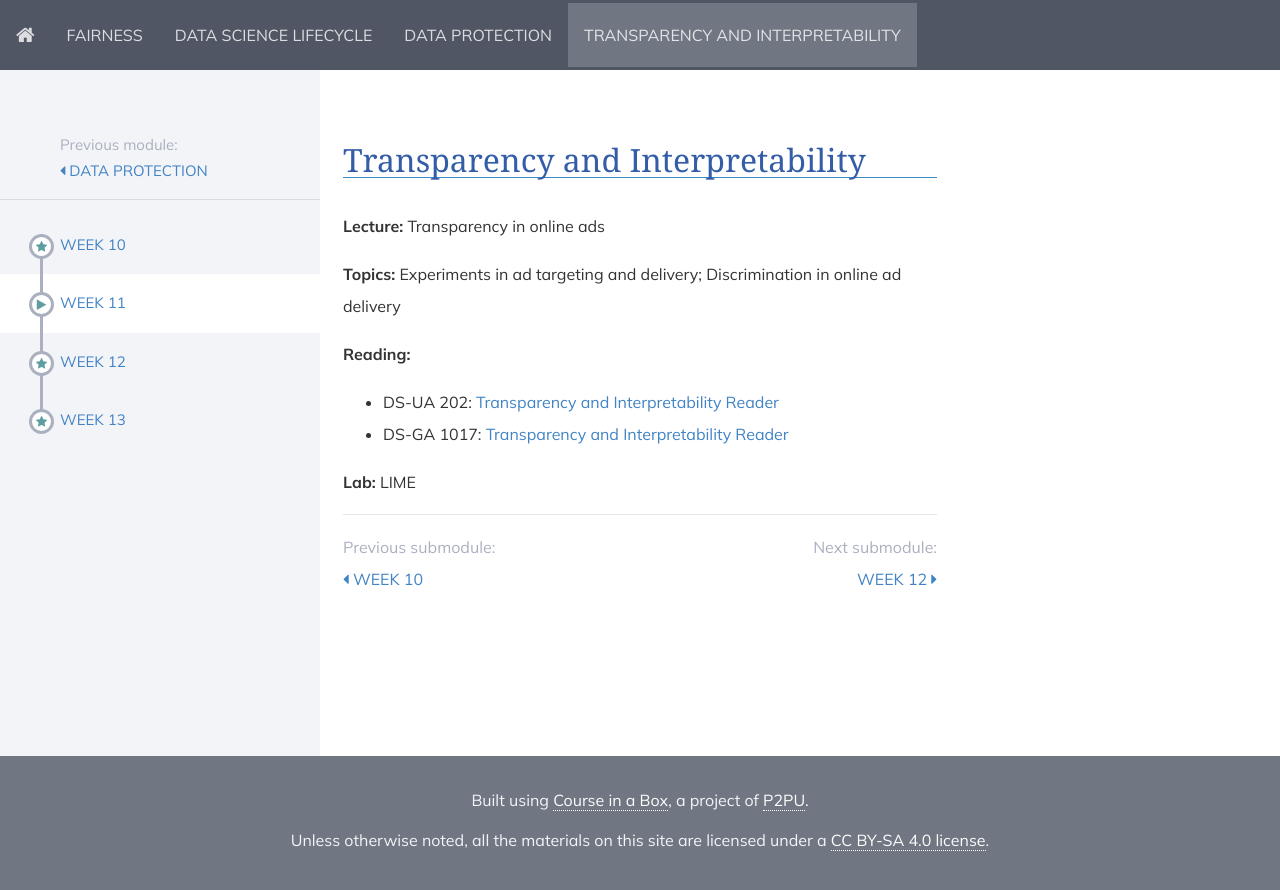
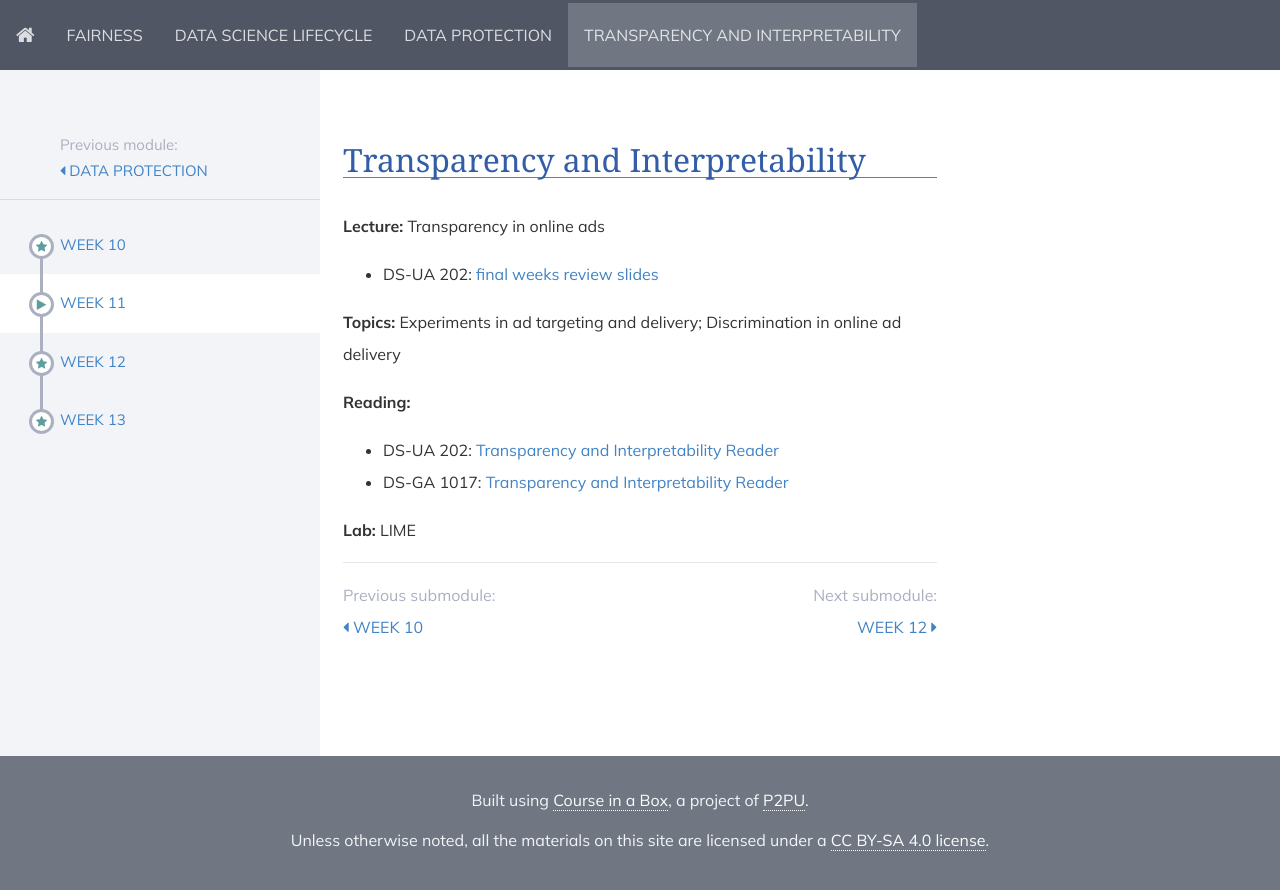
Before and after one commit to DataResponsibly/rds24, a Jekyll site: the page built from modules/transparency_and_interpretability/_posts/2000-01-02-week11.md, in a window 1280 px wide. Shown: the top 890 px of the page. Built offline with Jekyll 4.4.1, drawn with Linux system fonts in a browser that asks for light colours; nearby versions of some CDN libraries.

Commit message:
Add final weeks summary slides

```diff
--- a/modules/transparency_and_interpretability/_posts/2000-01-02-week11.md
+++ b/modules/transparency_and_interpretability/_posts/2000-01-02-week11.md
@@ -5,6 +5,8 @@ title: Week 11
 ## Transparency and Interpretability
 
 **Lecture:** Transparency in online ads
+
+* DS-UA 202: [final weeks review slides](../../../assets/11_final_weeks_202.pdf)
 
 [//]: * [12 transparency in online ad delivery slides](../../../assets/12_Transparency_Ads.pdf)
 
```
Also changed, not shown: modules/transparency_and_interpretability/_posts/2000-01-01-week10.md (+0 -1 lines), 1 other file.
